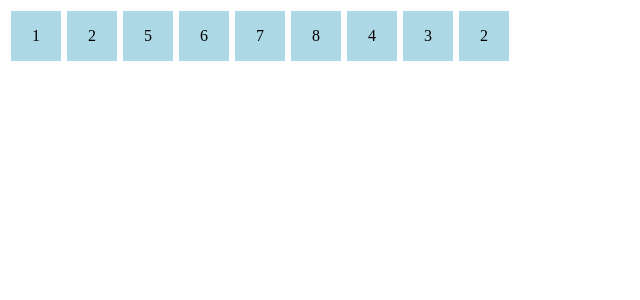
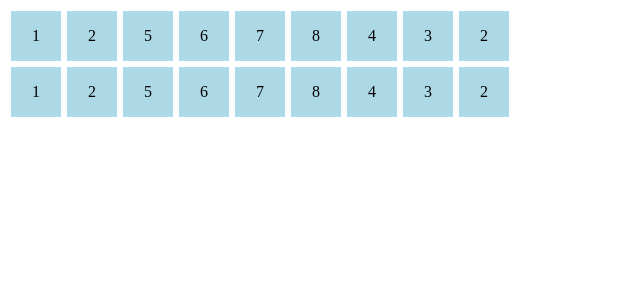
Before and after one commit to farhanmb02/pw2021_203040128, a PHP site: page /latihan1.php in a window 1280 px wide. Shown: the top 300 px of the page, without its empty margins (0-640 px from the left). Run offline with PHP 8.4, Linux system fonts and the light colour scheme.

Commit message:
menyelesaikan pertemuan 5

```diff
--- a/pertemuan 5/latihan1.php
+++ b/pertemuan 5/latihan1.php
@@ -1,4 +1,15 @@
 <?php
+
+
+/*
+    Farhan Mohamad Bintang Atoilah
+    203040128
+    https://github.com/farhanmb02/pw2021_203040128
+    pertemuan 5 == 21 february 2021
+    array
+    */
+
+
 // pengulangan pada array
 // for / foreach
 
@@ -16,7 +27,7 @@ $angka=[1,2,5,6,7,8,4,3,2];
     <title>latihan</title>
     <style>
 
-    div{
+    .kotak{
         width:50px;
         height:50px;
         background-color:lightblue;
@@ -26,20 +37,33 @@ $angka=[1,2,5,6,7,8,4,3,2];
         float:left;
     }
 
-
+    .clear{
+        clear:both;
+    }
 
     </style>
 </head>
 <body>
 
+
+<!-- menggunakan for  -->
     <?php for( $i=0; $i<count($angka); $i++ ){  ?>
-
-        <div>
+        <div class="kotak">
              <?php echo $angka[$i];?>
         </div>
+    <?php } ?>
+
+    <div class="clear"></div>
+
+
+<!-- mengunakan foreach -->
+    <?php foreach( $angka as $a )  { ?>
+
+        <div class="kotak"><?php echo $a;?> </div>
 
     <?php } ?>
 
 
+
 </body>
 </html>
```
Also changed, not shown: pertemuan 5/latihan3.php (added, +40 -0 lines).
